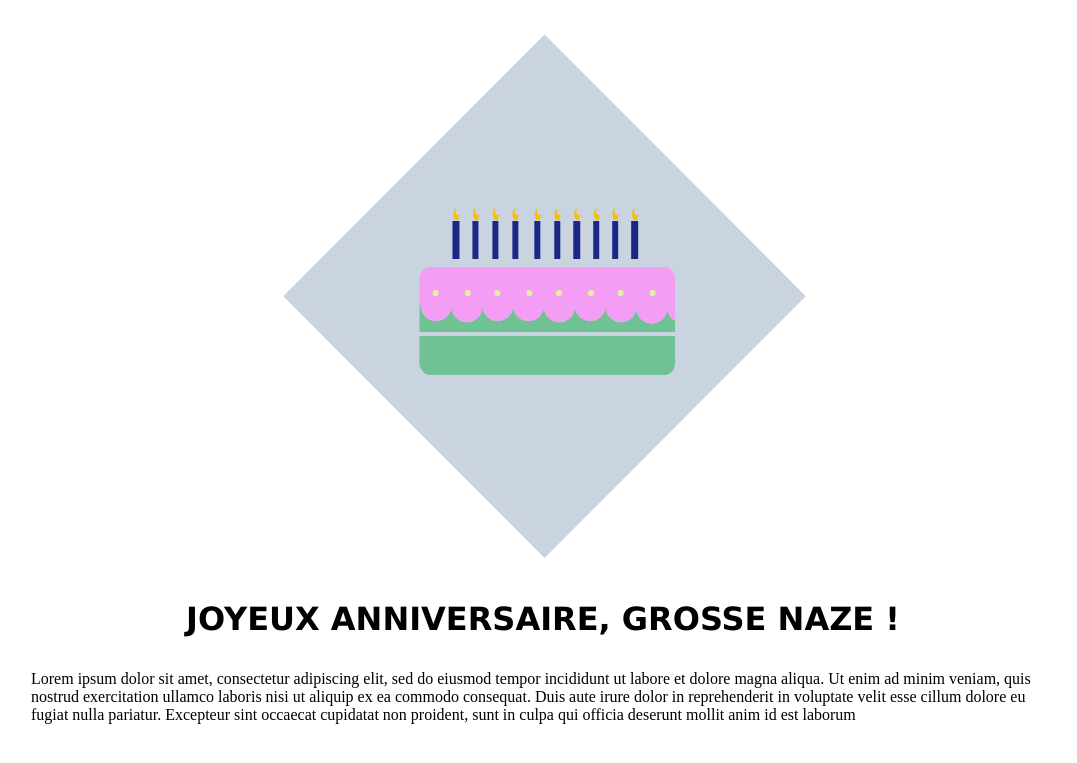
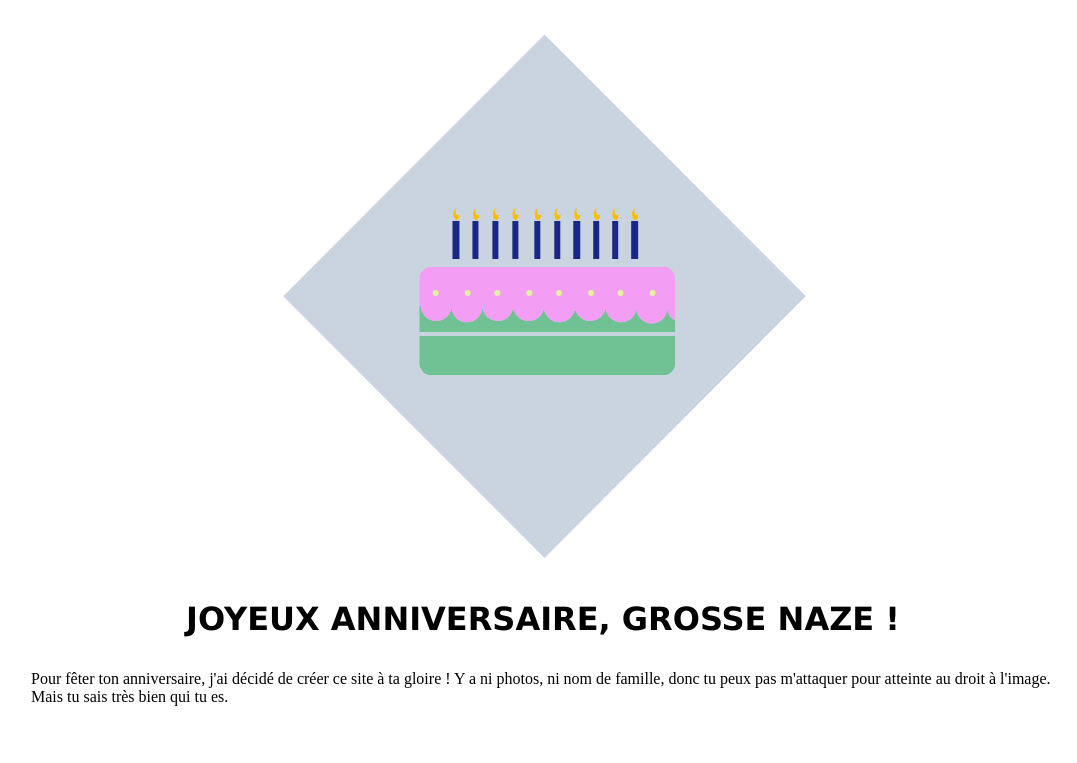
Before and after one commit to Simpleprune/simpleprune.github.io, a Jekyll site: the page accueil.html, which Jekyll copies as it is, in a window 1280 px wide. Shown: the top 763 px of the page, without its empty margins (97-1174 px from the left). Built offline with Jekyll 4.4.1, drawn with Linux system fonts in a browser that asks for light colours.

Commit message:
Update accueil.html

```diff
--- a/accueil.html
+++ b/accueil.html
@@ -11,6 +11,6 @@
  <div id="global">
 <img id="gateau" src="images/Cake.svg"/>
 <p id="ja">Joyeux anniversaire, grosse naze !</p>
-<p>Lorem ipsum dolor sit amet, consectetur adipiscing elit, sed do eiusmod tempor incididunt ut labore et dolore magna aliqua. Ut enim ad minim veniam, quis nostrud exercitation ullamco laboris nisi ut aliquip ex ea commodo consequat. Duis aute irure dolor in reprehenderit in voluptate velit esse cillum dolore eu fugiat nulla pariatur. Excepteur sint occaecat cupidatat non proident, sunt in culpa qui officia deserunt mollit anim id est laborum</p>
+<p>Pour fêter ton anniversaire, j'ai décidé de créer ce site à ta gloire ! Y a ni photos, ni nom de famille, donc tu peux pas m'attaquer pour atteinte au droit à l'image. Mais tu sais très bien qui tu es.</p>
 </div>
 </body>
```
